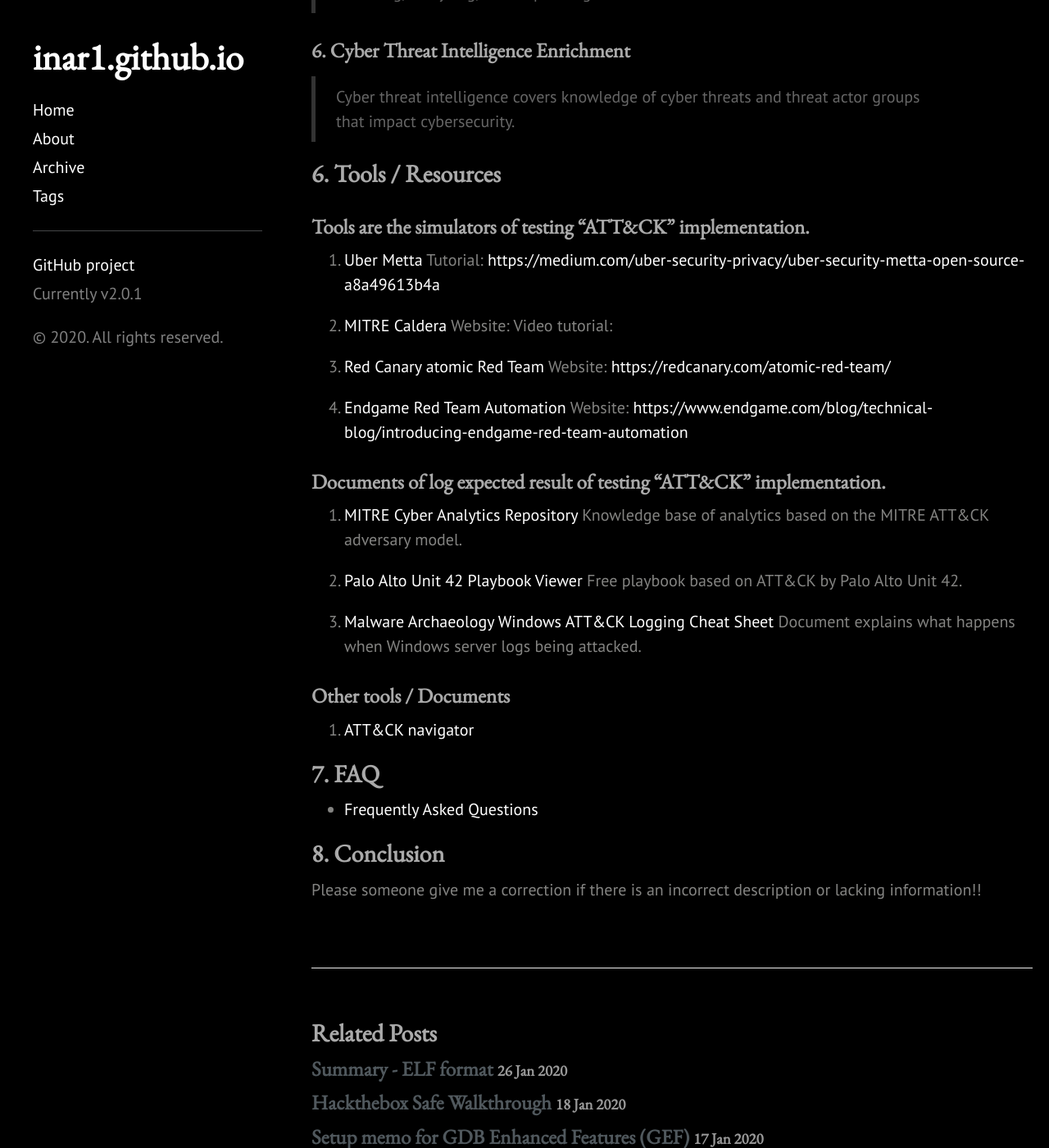
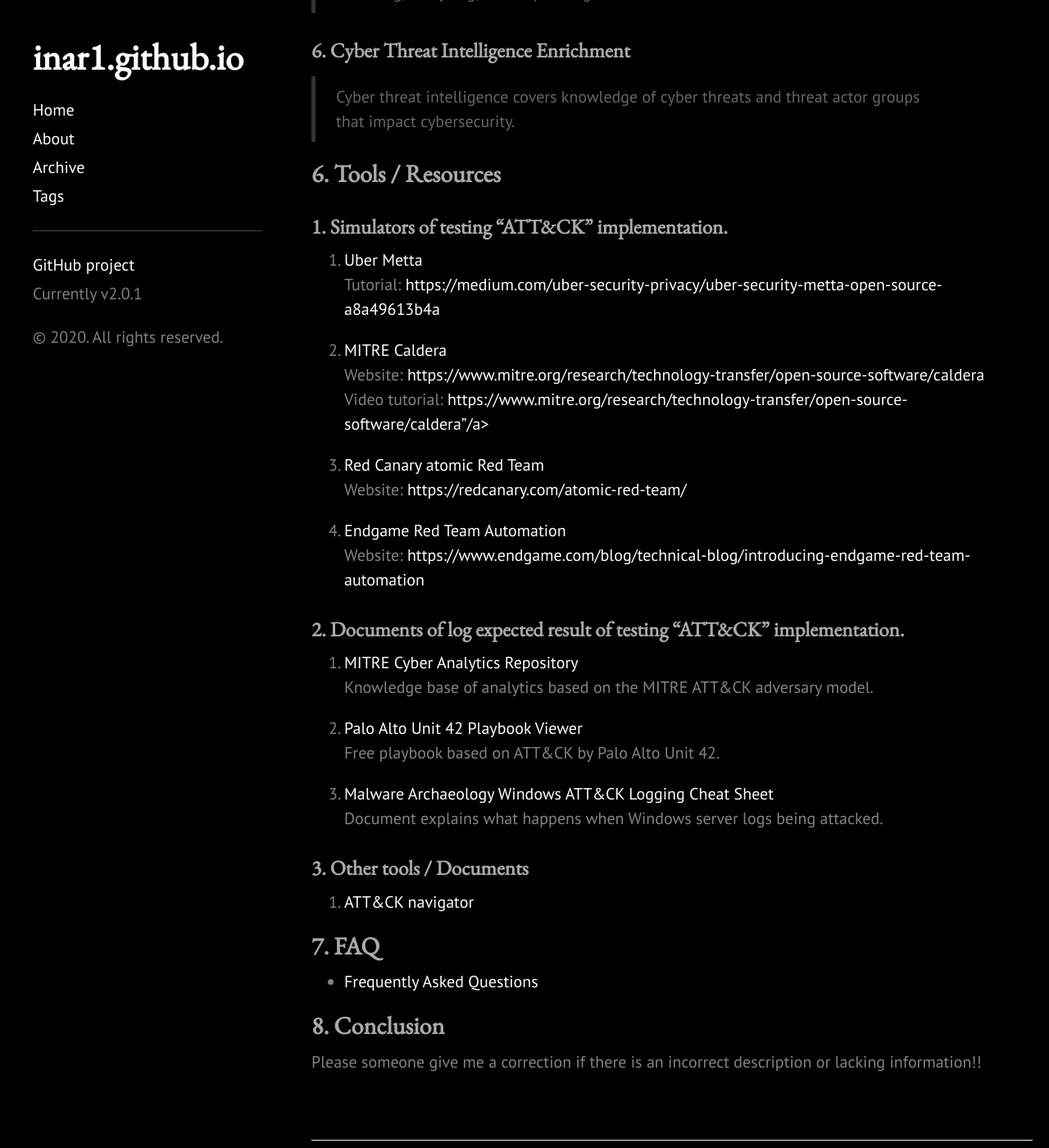
Before and after one commit to 1n4r1/1n4r1.github.io, a Jekyll site: the page built from _posts/2020-02-04-MITRE-ATTCK-summary.md, in a window 1280 px wide and 1400 px high, scrolled down 3952 px. Shown: the whole window at 82% size. Built offline with Jekyll 4.4.1, drawn with Linux system fonts in a browser that asks for light colours; a style sheet for code colours, icons or effects is not loaded.

Commit message:
update MITRE_ATTACK-summary

```diff
--- a/_posts/2020-02-04-MITRE-ATTCK-summary.md
+++ b/_posts/2020-02-04-MITRE-ATTCK-summary.md
@@ -81,31 +81,31 @@ On the document "<a href="https://www.mitre.org/sites/default/files/publications
 
 
 ## 6. Tools / Resources
-### Tools are the simulators of testing "ATT&CK" implementation.
-1. <a href="https://github.com/uber-common/metta">Uber Metta</a>
+### 1. Simulators of testing "ATT&CK" implementation.
+1. <a href="https://github.com/uber-common/metta">Uber Metta</a><br>
 Tutorial: <a href="https://medium.com/uber-security-privacy/uber-security-metta-open-source-a8a49613b4a">https://medium.com/uber-security-privacy/uber-security-metta-open-source-a8a49613b4a</a>
 
-2. <a href="https://github.com/mitre/caldera">MITRE Caldera</a>
-Website: <a href="https://www.mitre.org/research/technology-transfer/open-source-software/caldera"></a>
-Video tutorial: <a href="https://www.mitre.org/research/technology-transfer/open-source-software/caldera"></a>
+2. <a href="https://github.com/mitre/caldera">MITRE Caldera</a><br>
+Website: <a href="https://www.mitre.org/research/technology-transfer/open-source-software/caldera">https://www.mitre.org/research/technology-transfer/open-source-software/caldera</a><br>
+Video tutorial: <a href="https://www.mitre.org/research/technology-transfer/open-source-software/caldera">https://www.mitre.org/research/technology-transfer/open-source-software/caldera"/a><br>
 
-3. <a href="https://github.com/redcanaryco/atomic-red-team">Red Canary atomic Red Team</a>
+3. <a href="https://github.com/redcanaryco/atomic-red-team">Red Canary atomic Red Team</a><br>
 Website: <a href="https://redcanary.com/atomic-red-team/">https://redcanary.com/atomic-red-team/</a>
 
-4. <a href="https://github.com/endgameinc/RTA">Endgame Red Team Automation</a>
+4. <a href="https://github.com/endgameinc/RTA">Endgame Red Team Automation</a><br>
 Website: <a href="https://www.endgame.com/blog/technical-blog/introducing-endgame-red-team-automation">https://www.endgame.com/blog/technical-blog/introducing-endgame-red-team-automation</a>
 
-### Documents of log expected result of testing "ATT&CK" implementation.
-1. <a href="https://car.mitre.org/">MITRE Cyber Analytics Repository</a>
+### 2. Documents of log expected result of testing "ATT&CK" implementation.
+1. <a href="https://car.mitre.org/">MITRE Cyber Analytics Repository</a><br>
 Knowledge base of analytics based on the MITRE ATT&CK adversary model.
 
-2. <a href="https://pan-unit42.github.io/playbook_viewer/">Palo Alto Unit 42 Playbook Viewer</a>
+2. <a href="https://pan-unit42.github.io/playbook_viewer/">Palo Alto Unit 42 Playbook Viewer</a><br>
 Free playbook based on ATT&CK by Palo Alto Unit 42.
 
-3. <a href="https://static1.squarespace.com/static/552092d5e4b0661088167e5c/t/5b8f091c0ebbe8644d3a886c/1536100639356/Windows+ATT%26CK_Logging+Cheat+Sheet_ver_Sept_2018.pdf">Malware Archaeology Windows ATT&CK Logging Cheat Sheet</a>
+3. <a href="https://static1.squarespace.com/static/552092d5e4b0661088167e5c/t/5b8f091c0ebbe8644d3a886c/1536100639356/Windows+ATT%26CK_Logging+Cheat+Sheet_ver_Sept_2018.pdf">Malware Archaeology Windows ATT&CK Logging Cheat Sheet</a><br>
 Document explains what happens when Windows server logs being attacked.
 
-### Other tools / Documents
+### 3. Other tools / Documents
 1. <a href="https://mitre-attack.github.io/attack-navigator/">ATT&CK navigator</a>
 
 
```
